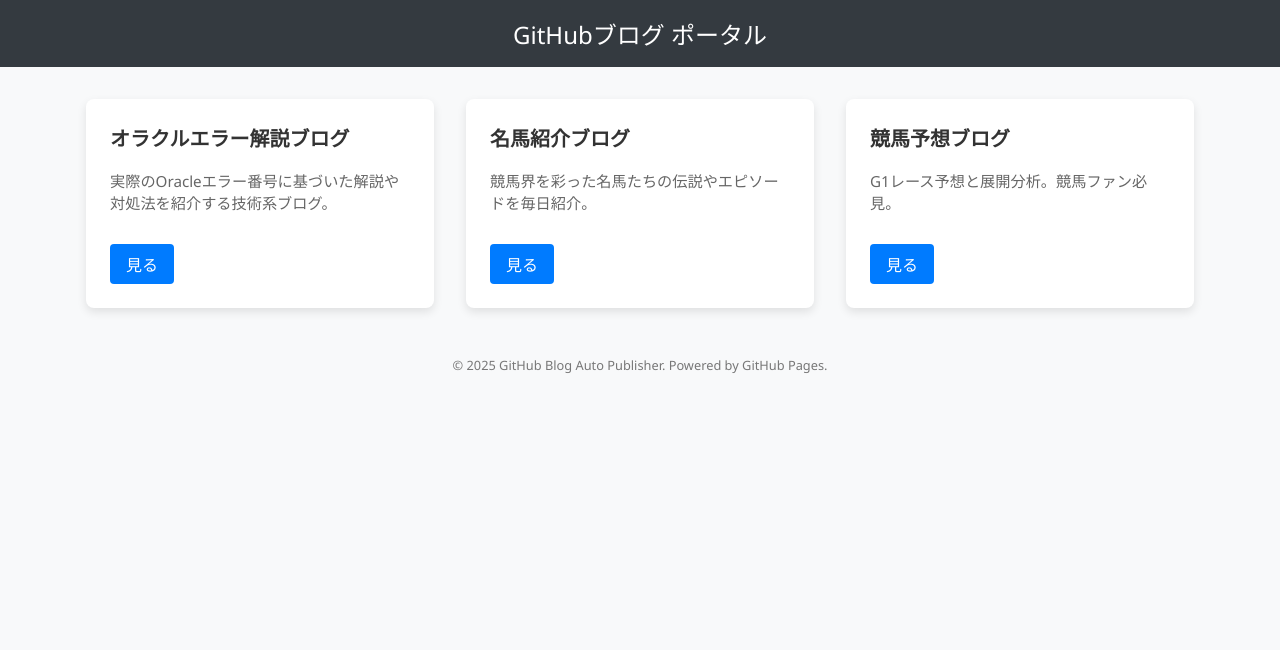
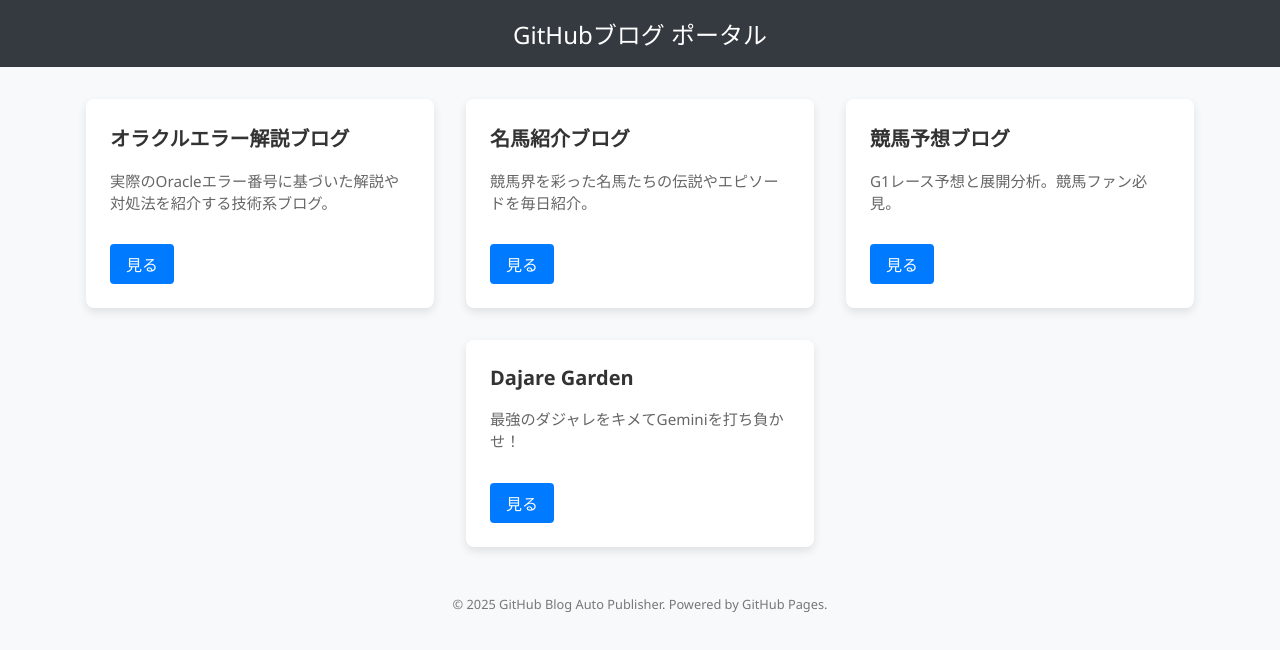
Before and after one commit to zin1985/zin1985.github.io, a plain HTML site: page index.html in a window 1280 px wide. Drawn offline with Linux system fonts and the light colour scheme.

Commit message:
Update index.html

```diff
--- a/index.html
+++ b/index.html
@@ -89,6 +89,11 @@
       <p>G1レース予想と展開分析。競馬ファン必見。</p>
       <a href="https://zin1985.github.io/keiba-predictor_g/" target="_blank">見る</a>
     </div>
+    <div class="card">
+      <h2>Dajare Garden</h2>
+      <p>最強のダジャレをキメてGeminiを打ち負かせ！</p>
+      <a href="https://zin1985.github.io/dajare_garden/" target="_blank">見る</a>
+    </div>
   </div>
   <footer>
     &copy; 2025 GitHub Blog Auto Publisher. Powered by GitHub Pages.
```
